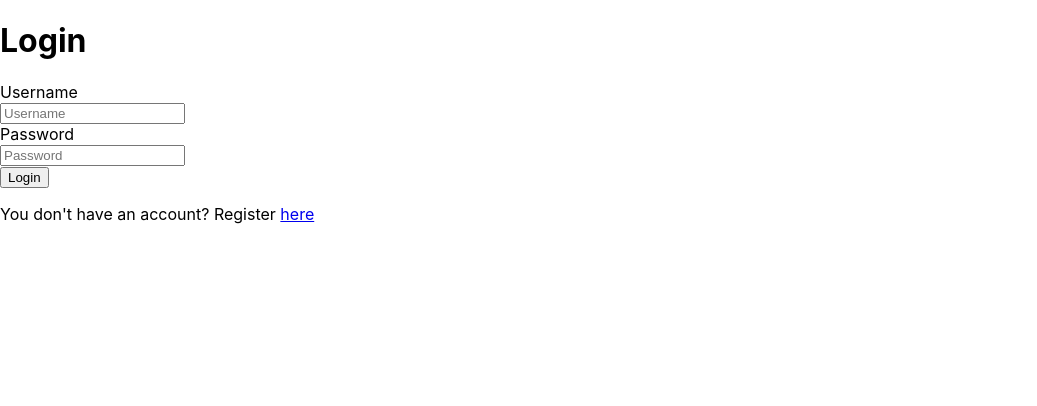
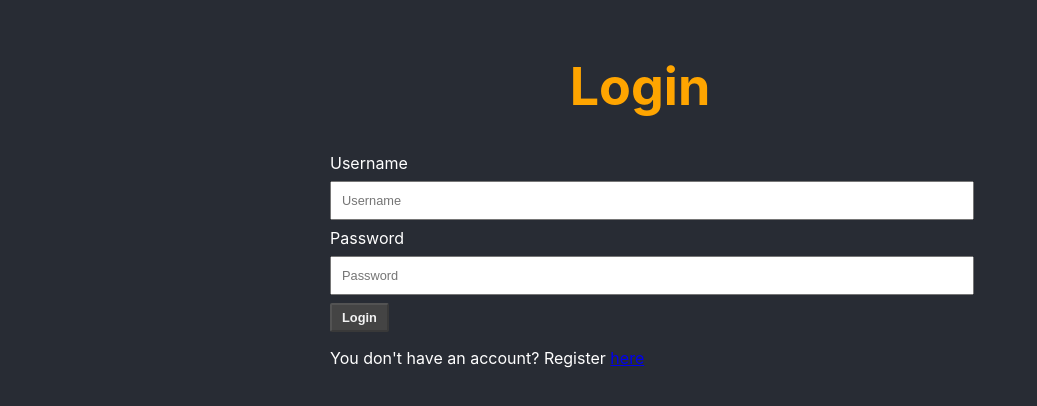
Before and after one commit to cyt91/movie-rater-front-end, a React (Create React App) app: page / in a window 1280 px wide. Shown: the top 406 px of the page, without its empty margins (0-1037 px from the left). Built offline with nearby package versions, Linux system fonts and the light colour scheme.

Commit message:
style the app

```diff
--- a/src/App.css
+++ b/src/App.css
@@ -15,6 +15,34 @@
   display: grid;
   grid-template-columns: 1fr 1fr;
   grid-gap: 20px;
+}
+
+.login-container{
+  width: 50%;
+  margin: 0 25%;
+}
+
+button{
+  color: #444;
+  background-color: #f3f3f3;
+  padding: 5px 10px;
+  border-radius: 2px;
+  font-weight: bold;
+  font-size: 0.8rem;
+  outline: none;
+}
+
+button:disabled{
+  color: #f3f3f3;
+  background-color:#444;
+  cursor: not-allowed;
+}
+
+input, textarea{
+  width: 100%;
+  padding: 10px;
+  margin: 8px 0;
+  font-size: 0.8rem;
 }
 
 .orange {
@@ -44,3 +72,25 @@
   font-size: 1.2rem;
   margin: 28px 5px;
 }
+
+.fa-trash:hover{
+  color: crimson;
+  cursor: pointer;
+}
+.fa-edit:hover{
+  color:green;
+  cursor: pointer;
+}
+
+.movie-title:hover {
+  cursor: pointer;
+}
+
+h1{
+  color: orange;
+}
+
+h1 .fa-film{
+  color: white;
+  transform: rotate(30deg);
+}
--- a/src/App.js
+++ b/src/App.js
@@ -1,5 +1,7 @@
 import React, { useState, useEffect } from 'react';
 import { useCookies } from 'react-cookie';
+import { FontAwesomeIcon } from '@fortawesome/react-fontawesome';
+import { faFilm } from '@fortawesome/free-solid-svg-icons';
 import './App.css';
 import MovieList from './components/movie-list';
 import MovieDetails from './components/movie-details';
@@ -66,7 +68,10 @@ function App() {
   return (
     <div className="App">
       <header className="App-header">
-        <h1>Movie rater</h1>
+        <h1>
+          <FontAwesomeIcon icon={faFilm} />
+          <span>Movie Rater</span>
+        </h1>
       </header>
       <div className="layout">
         <div>
--- a/src/components/auth.js
+++ b/src/components/auth.js
@@ -8,6 +8,7 @@ export default function Auth() {
   const [password, setPassword] = useState('');
   const [token, setToken] = useCookies(['mr-token']);
   const [isLoginView, setIsLoginView] = useState(true);
+  const isDisabled = !username.trim().length || !password.trim().length;
 
   useEffect(() => {
     if (token['mr-token']) window.location.href = '/movies';
@@ -26,8 +27,12 @@ export default function Auth() {
   };
 
   return (
-    <div>
+    <div className="App">
+      <header className="App-header">
         {isLoginView ? <h1>Login</h1> : <h1>Register</h1>}
+      </header>
+
+      <div className="login-container">
         <label htmlFor="username">Username</label>
         <br />
         <input
@@ -49,11 +54,11 @@ export default function Auth() {
         />
         <br />
         {isLoginView ? (
-        <button type="submit" onClick={loginClicked}>
+          <button type="submit" onClick={loginClicked} disabled={isDisabled}>
             Login
           </button>
         ) : (
-        <button type="submit" onClick={registerClicked}>
+          <button type="submit" onClick={registerClicked} disabled={isDisabled}>
             Register
           </button>
         )}
@@ -81,5 +86,6 @@ export default function Auth() {
           </p>
         )}
       </div>
+    </div>
   );
 }
--- a/src/components/movie-form.js
+++ b/src/components/movie-form.js
@@ -7,6 +7,7 @@ export default function MovieForm(props) {
   const [title, setTitle] = useState(movie?.title || '');
   const [description, setDescription] = useState(movie?.description || '');
   const [token] = useCookies(['mr-token']);
+  const isDisabled = !title.trim().length || !description.trim().length;
 
   useEffect(() => {
     setTitle(movie?.title);
@@ -50,11 +51,11 @@ export default function MovieForm(props) {
           />
           <br />
           {movie.id ? (
-            <button type="submit" onClick={updateClicked}>
+            <button type="submit" onClick={updateClicked} disabled={isDisabled}>
               Update
             </button>
           ) : (
-            <button type="submit" onClick={createClicked}>
+            <button type="submit" onClick={createClicked} disabled={isDisabled}>
               Create
             </button>
           )}
--- a/src/components/movie-list.js
+++ b/src/components/movie-list.js
@@ -30,7 +30,7 @@ export default function MovieList(props) {
     <div>
       {movies?.map((movie) => (
         <div key={movie.id} className="movie-item">
-          <h2 onClick={movieClicked(movie)}>{movie.title}</h2>
+          <h2 className="movie-title" onClick={movieClicked(movie)}>{movie.title}</h2>
           <FontAwesomeIcon icon={faEdit} onClick={() => editClicked(movie)} />
           <FontAwesomeIcon
             icon={faTrash}
```
Lines whose indentation alone changed are shown as unchanged.
